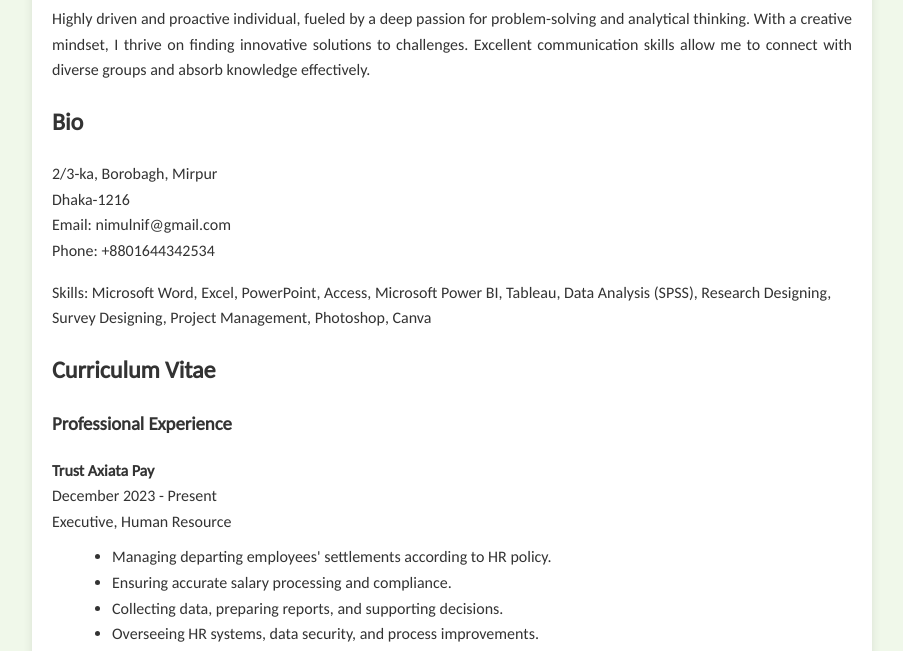
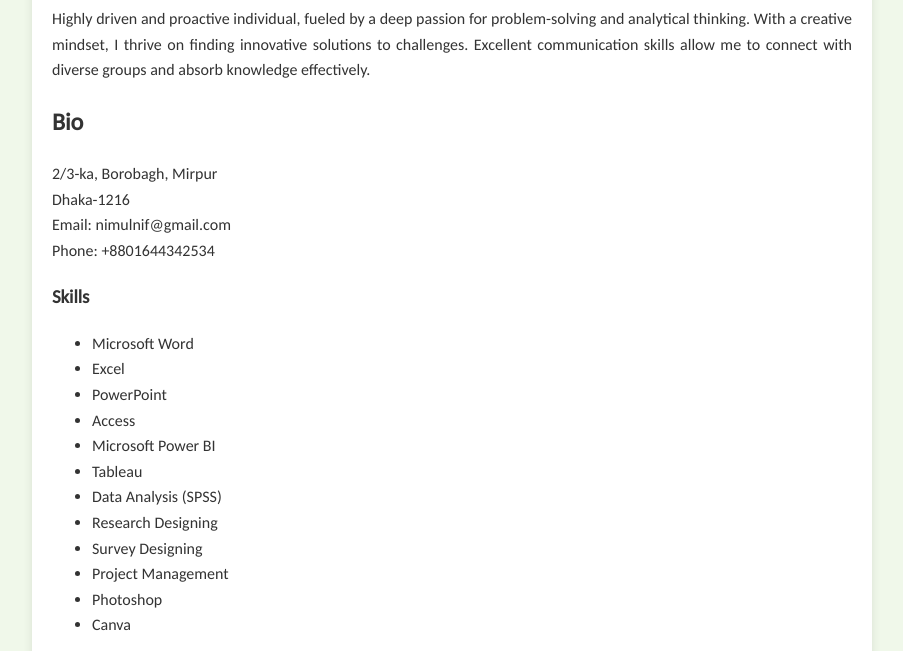
Before and after one commit to FAHIMNIF/-Nimul-Islam-Fahim-.github.io, a plain HTML site: page index.html in a window 1280 px wide. Shown: the part 128-779 px from the top of the page, without its empty margins (188-1091 px from the left). Drawn offline with Linux system fonts and the light colour scheme.

Commit message:
Update index.html

```diff
--- a/index.html
+++ b/index.html
@@ -65,9 +65,21 @@
                 Email: nimulnif@gmail.com<br>
                 Phone: +8801644342534<br>
             </p>
-            <p>
-                Skills: Microsoft Word, Excel, PowerPoint, Access, Microsoft Power BI, Tableau, Data Analysis (SPSS), Research Designing, Survey Designing, Project Management, Photoshop, Canva
-            </p>
+            <h3>Skills</h3>
+            <ul>
+                <li>Microsoft Word</li>
+                <li>Excel</li>
+                <li>PowerPoint</li>
+                <li>Access</li>
+                <li>Microsoft Power BI</li>
+                <li>Tableau</li>
+                <li>Data Analysis (SPSS)</li>
+                <li>Research Designing</li>
+                <li>Survey Designing</li>
+                <li>Project Management</li>
+                <li>Photoshop</li>
+                <li>Canva</li>
+            </ul>
         </section>
 
         <section class="cv-section">
```
